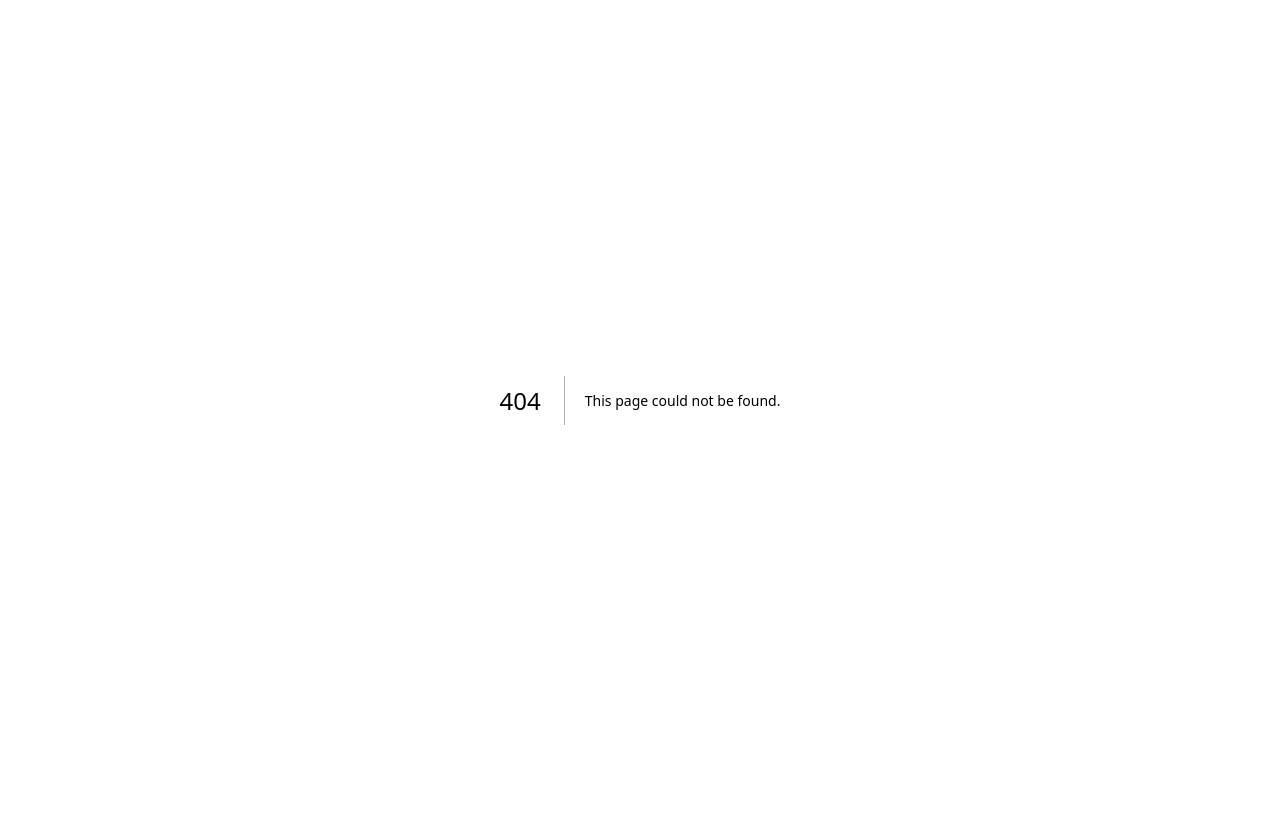
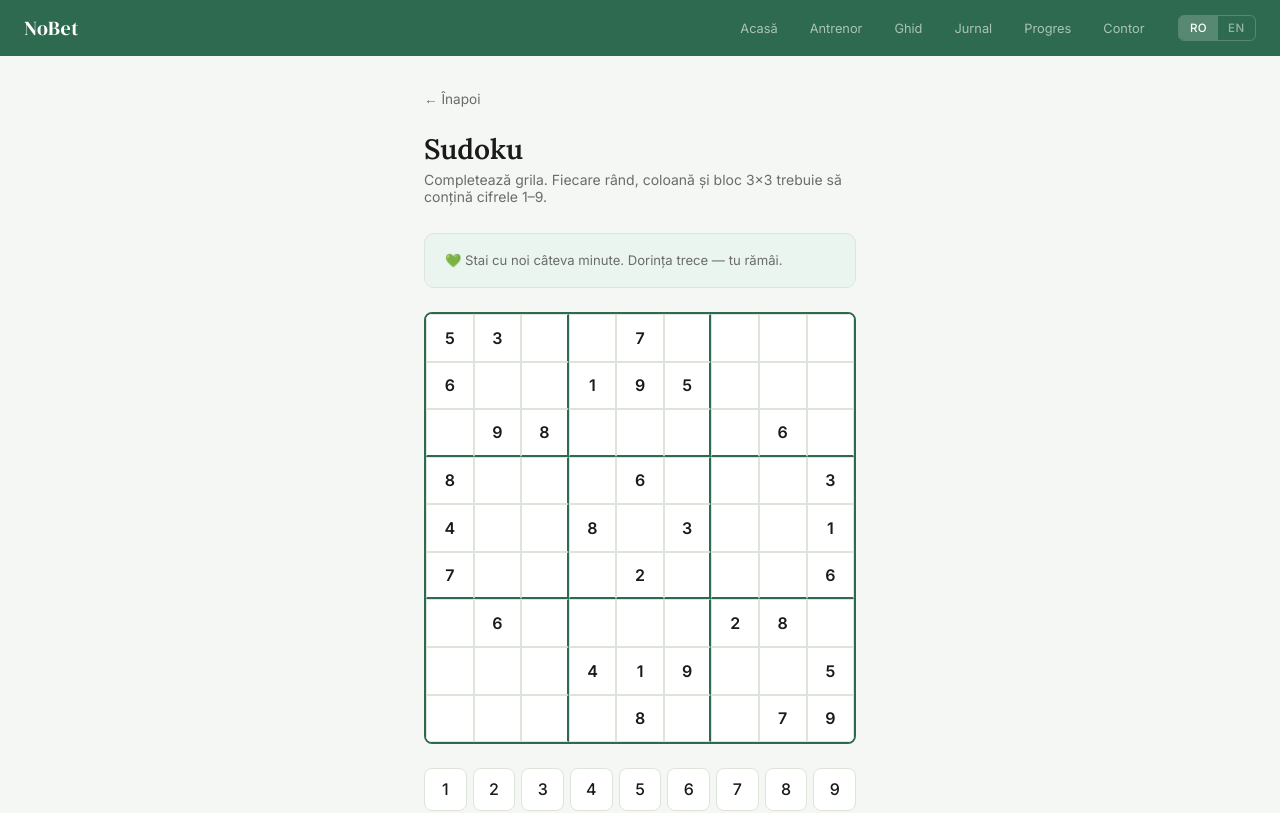
Before and after one commit to martinmanuelm84-ui/nobet-app, a Next.js app: page /jocuri/sudoku in a window 1280 px wide. Before the commit this address had no page. Shown: the top 813 px of the page. Built offline with nearby package versions, Linux system fonts and the light colour scheme.

Commit message:
add sudoku game

```diff
--- /dev/null
+++ b/app/jocuri/sudoku/page.tsx
@@ -0,0 +1,140 @@
+'use client'
+import { useState, useEffect } from 'react'
+import { useRouter } from 'next/navigation'
+import Nav from '@/components/Nav'
+import { Lang } from '@/lib/i18n'
+
+const PUZZLE: (number|null)[][] = [
+  [5,3,null,null,7,null,null,null,null],
+  [6,null,null,1,9,5,null,null,null],
+  [null,9,8,null,null,null,null,6,null],
+  [8,null,null,null,6,null,null,null,3],
+  [4,null,null,8,null,3,null,null,1],
+  [7,null,null,null,2,null,null,null,6],
+  [null,6,null,null,null,null,2,8,null],
+  [null,null,null,4,1,9,null,null,5],
+  [null,null,null,null,8,null,null,7,9],
+]
+
+const SOLUTION: number[][] = [
+  [5,3,4,6,7,8,9,1,2],
+  [6,7,2,1,9,5,3,4,8],
+  [1,9,8,3,4,2,5,6,7],
+  [8,5,9,7,6,1,4,2,3],
+  [4,2,6,8,5,3,7,9,1],
+  [7,1,3,9,2,4,8,5,6],
+  [9,6,1,5,3,7,2,8,4],
+  [2,8,7,4,1,9,6,3,5],
+  [3,4,5,2,8,6,1,7,9],
+]
+
+export default function SudokuPage() {
+  const [lang, setLang] = useState<Lang>('ro')
+  const [board, setBoard] = useState<(number|null)[][]>(PUZZLE.map(r => [...r]))
+  const [selected, setSelected] = useState<[number,number]|null>(null)
+  const [errors, setErrors] = useState<Set<string>>(new Set())
+  const [won, setWon] = useState(false)
+  const router = useRouter()
+
+  useEffect(() => {
+    const savedLang = localStorage.getItem('nobet_lang') as Lang
+    if (savedLang) setLang(savedLang)
+  }, [])
+
+  const isFixed = (r: number, c: number) => PUZZLE[r][c] !== null
+
+  const handleInput = (val: number) => {
+    if (!selected) return
+    const [r, c] = selected
+    if (isFixed(r, c)) return
+    const newBoard = board.map(row => [...row])
+    newBoard[r][c] = val
+    const newErrors = new Set<string>()
+    newBoard.forEach((row, ri) => row.forEach((cell, ci) => {
+      if (cell !== null && cell !== SOLUTION[ri][ci]) newErrors.add(`${ri}-${ci}`)
+    }))
+    setErrors(newErrors)
+    setBoard(newBoard)
+    const complete = newBoard.every((row, ri) => row.every((cell, ci) => cell === SOLUTION[ri][ci]))
+    if (complete) setWon(true)
+  }
+
+  const reset = () => {
+    setBoard(PUZZLE.map(r => [...r]))
+    setErrors(new Set())
+    setSelected(null)
+    setWon(false)
+  }
+
+  return (
+    <>
+      <Nav lang={lang} onLangChange={setLang} />
+      <style>{`
+        @import url('https://fonts.googleapis.com/css2?family=Lora:wght@600&display=swap');
+        .sudoku-wrap { max-width: 480px; margin: 0 auto; padding: 2rem 1.5rem 3rem; }
+        .back-btn { display:inline-flex; align-items:center; gap:6px; color:var(--text2); font-size:0.85rem; text-decoration:none; margin-bottom:1.5rem; background:none; border:none; cursor:pointer; font-family:inherit; padding:0; }
+        .back-btn:hover { color:var(--accent); }
+        .page-title { font-family:'Lora',serif; font-size:1.75rem; font-weight:600; color:var(--text); margin-bottom:0.25rem; }
+        .page-sub { font-size:0.875rem; color:var(--text2); margin-bottom:1.75rem; }
+        .grid { display:grid; grid-template-columns:repeat(9,1fr); border:2px solid var(--accent); border-radius:8px; overflow:hidden; margin-bottom:1.5rem; }
+        .cell { aspect-ratio:1; display:flex; align-items:center; justify-content:center; font-size:1rem; font-weight:500; cursor:pointer; border:0.5px solid var(--border); background:var(--surface); color:var(--text); transition:background 0.1s; user-select:none; }
+        .cell.fixed { color:var(--text); font-weight:600; }
+        .cell.selected { background:var(--accent-light); }
+        .cell.error { color:#dc2626; background:#fef2f2; }
+        .cell.same-num { background:#f0f7f3; }
+        .cell.border-right { border-right:2px solid var(--accent); }
+        .cell.border-bottom { border-bottom:2px solid var(--accent); }
+        .numpad { display:grid; grid-template-columns:repeat(9,1fr); gap:6px; margin-bottom:1rem; }
+        .num-btn { aspect-ratio:1; border:1px solid var(--border); border-radius:8px; background:var(--surface); font-size:1rem; font-weight:500; cursor:pointer; color:var(--text); transition:all 0.15s; font-family:inherit; display:flex; align-items:center; justify-content:center; }
+        .num-btn:hover { border-color:var(--accent); color:var(--accent); background:var(--accent-light); }
+        .erase-btn { width:100%; padding:0.7rem; border:1px solid var(--border); border-radius:8px; background:var(--surface); color:var(--text2); font-size:0.85rem; cursor:pointer; font-family:inherit; margin-bottom:0.75rem; transition:all 0.15s; }
+        .erase-btn:hover { border-color:var(--accent); color:var(--accent); }
+        .reset-btn { width:100%; padding:0.7rem; border:none; border-radius:8px; background:var(--accent); color:white; font-size:0.85rem; cursor:pointer; font-family:inherit; font-weight:500; transition:opacity 0.2s; }
+        .reset-btn:hover { opacity:0.85; }
+        .won-banner { background:var(--accent); color:white; border-radius:12px; padding:1.5rem; text-align:center; margin-bottom:1.5rem; }
+        .won-banner h2 { font-family:'Lora',serif; font-size:1.4rem; margin-bottom:0.5rem; }
+        .won-banner p { font-size:0.9rem; opacity:0.85; }
+        .craving-note { background:var(--accent-light); border:1px solid var(--border); border-radius:10px; padding:1rem 1.25rem; font-size:0.82rem; color:var(--text2); line-height:1.6; margin-bottom:1.5rem; }
+      `}</style>
+      <div className="sudoku-wrap">
+        <button className="back-btn" onClick={() => router.push('/home')}>← {lang === 'ro' ? 'Înapoi' : 'Back'}</button>
+        <h1 className="page-title">Sudoku</h1>
+        <p className="page-sub">{lang === 'ro' ? 'Completează grila. Fiecare rând, coloană și bloc 3×3 trebuie să conțină cifrele 1–9.' : 'Fill the grid. Each row, column and 3×3 block must contain digits 1–9.'}</p>
+        <div className="craving-note">
+          💚 {lang === 'ro' ? 'Stai cu noi câteva minute. Dorința trece — tu rămâi.' : 'Stay with us a few minutes. The urge passes — you stay.'}
+        </div>
+        {won && (
+          <div className="won-banner">
+            <h2>🎉 {lang === 'ro' ? 'Ai reușit!' : 'You did it!'}</h2>
+            <p>{lang === 'ro' ? 'Ai completat grila. Asta e o victorie reală.' : 'You completed the grid. That\'s a real win.'}</p>
+          </div>
+        )}
+        <div className="grid">
+          {board.map((row, r) => row.map((cell, c) => {
+            const sel = selected && selected[0] === r && selected[1] === c
+            const err = errors.has(`${r}-${c}`)
+            const sameNum = selected && board[selected[0]][selected[1]] !== null && cell === board[selected[0]][selected[1]] && !sel
+            const borderRight = (c === 2 || c === 5)
+            const borderBottom = (r === 2 || r === 5)
+            return (
+              <div key={`${r}-${c}`}
+                className={`cell ${isFixed(r,c)?'fixed':''} ${sel?'selected':''} ${err?'error':''} ${sameNum?'same-num':''} ${borderRight?'border-right':''} ${borderBottom?'border-bottom':''}`}
+                onClick={() => !won && setSelected([r,c])}>
+                {cell || ''}
+              </div>
+            )
+          }))}
+        </div>
+        <div className="numpad">
+          {[1,2,3,4,5,6,7,8,9].map(n => (
+            <button key={n} className="num-btn" onClick={() => handleInput(n)}>{n}</button>
+          ))}
+        </div>
+        <button className="erase-btn" onClick={() => { if(selected && !isFixed(selected[0],selected[1])) { const b=board.map(r=>[...r]); b[selected[0]][selected[1]]=null; setBoard(b); } }}>
+          ✕ {lang === 'ro' ? 'Șterge' : 'Erase'}
+        </button>
+        <button className="reset-btn" onClick={reset}>{lang === 'ro' ? 'Grilă nouă' : 'New grid'}</button>
+      </div>
+    </>
+  )
+}
```
